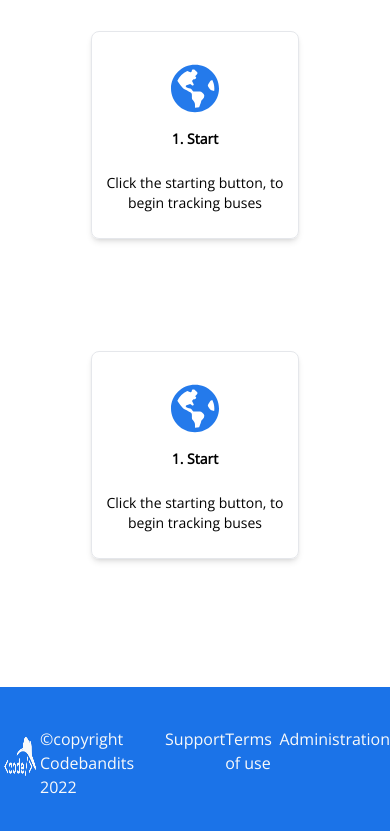
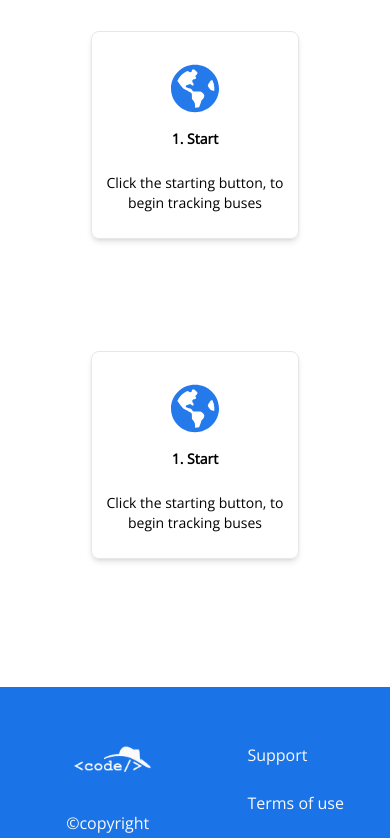
Before and after one commit to atlp-rwanda/phantom-fe-codebandits, a React app: page / in a window 390 px wide. Shown: the part 1156-1994 px from the top of the page. Built offline with nearby package versions, Linux system fonts and the light colour scheme.

Commit message:
update mobile responsiveness

```diff
--- a/src/components/Footer.js
+++ b/src/components/Footer.js
@@ -3,15 +3,17 @@ import codebandits from '../assets/codebandits.png';
 
 const Footer = () => {
   return (
-    <div className="flex bg-primary py-8">
-      <div className="flex justify-center text-background mx-auto">
-        <img src={codebandits} alt="Codebandits" className="w-10" />
-        <h3 className="xl:ml-32 mt-2">&copy;copyright Codebandits 2022</h3>
-        <h3 className="xl:ml-40 mt-2 text-md">Support</h3>
-        <h3 className="xl:ml-40 mt-2 text-md">Terms of use</h3>
+    <footer className="flex bg-primary text-background font-sans font-sm py-12">
+      <div className="flex flex-col xl:flex-row px-8 text-center">
+        <img src={codebandits} alt="Codebandits" className="w-24 ml-8" />
+        <h3 className="xl:ml-32 mt-6">&copy;copyright Codebandits 2022</h3>
+      </div>
+      <div className="flex flex-col xl:flex-row px-8">
+        <h3 className="xl:ml-40 mt-2 text-md mb-4">Support</h3>
+        <h3 className="xl:ml-40 mt-2 text-md mb-4">Terms of use</h3>
         <h3 className="xl:ml-40 mt-2 text-md">Administration</h3>
       </div>
-    </div>
+    </footer>
   );
 };
 
--- a/src/components/Intro.js
+++ b/src/components/Intro.js
@@ -6,7 +6,7 @@ const Intro = () => {
   return (
     <div className="flex flex-col items-center xl:flex-row">
       <div>
-        <h1 className="flex flex-col w-max text-3xl xl:text-5xl xl:text-5xl font-raleway font-extrabold mx-14 xl:mx-28 mt-12 xl:mt-32">
+        <h1 className="flex flex-col text-3xl xl:text-5xl font-raleway font-extrabold mx-12 xl:mx-28 mt-12 xl:mt-32">
           <span>Track bus location,</span>
           <span className="ml-4">Save your time.</span>
         </h1>
```
Also changed, not shown: src/app.css (line endings or trailing spaces).
